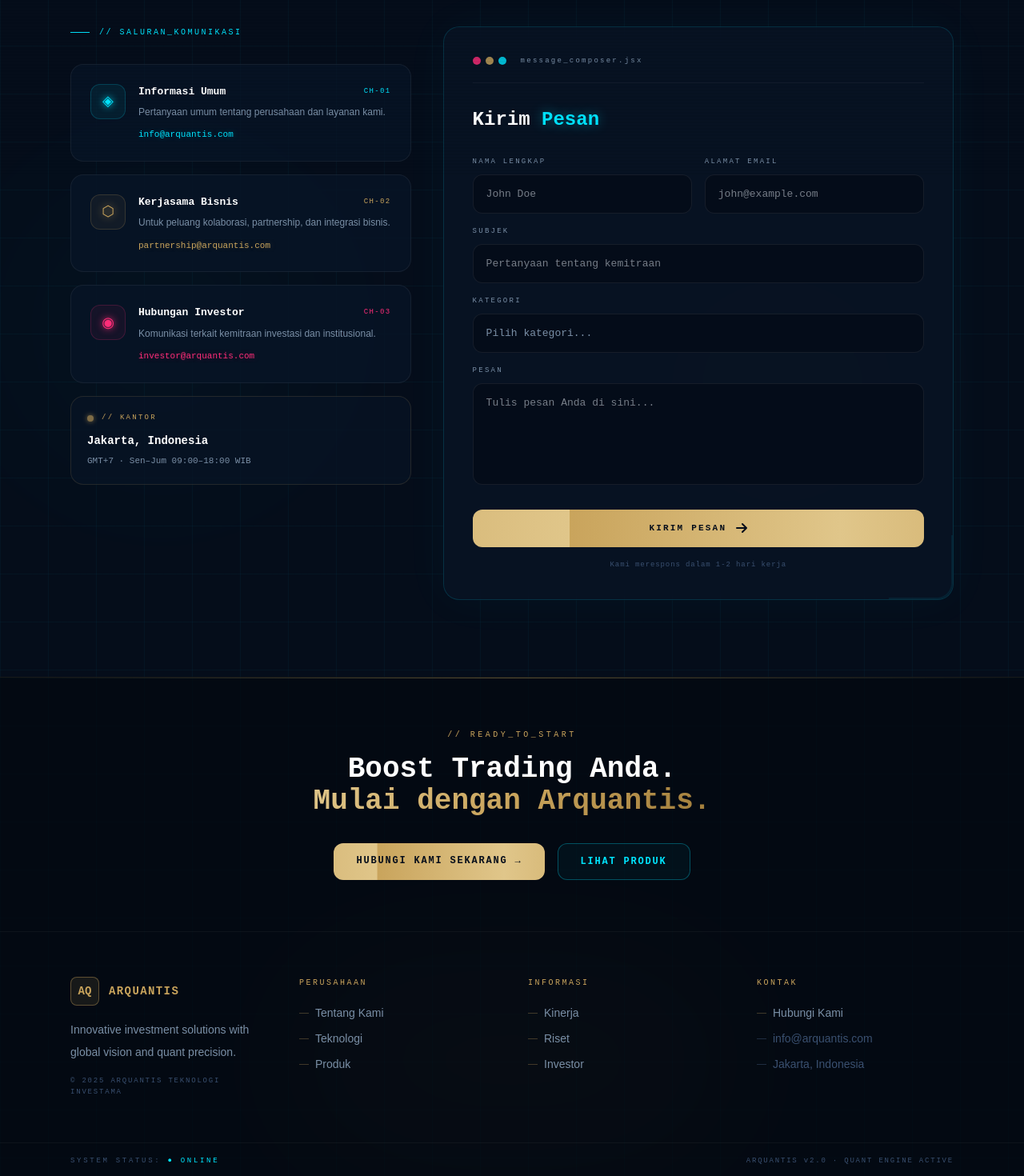
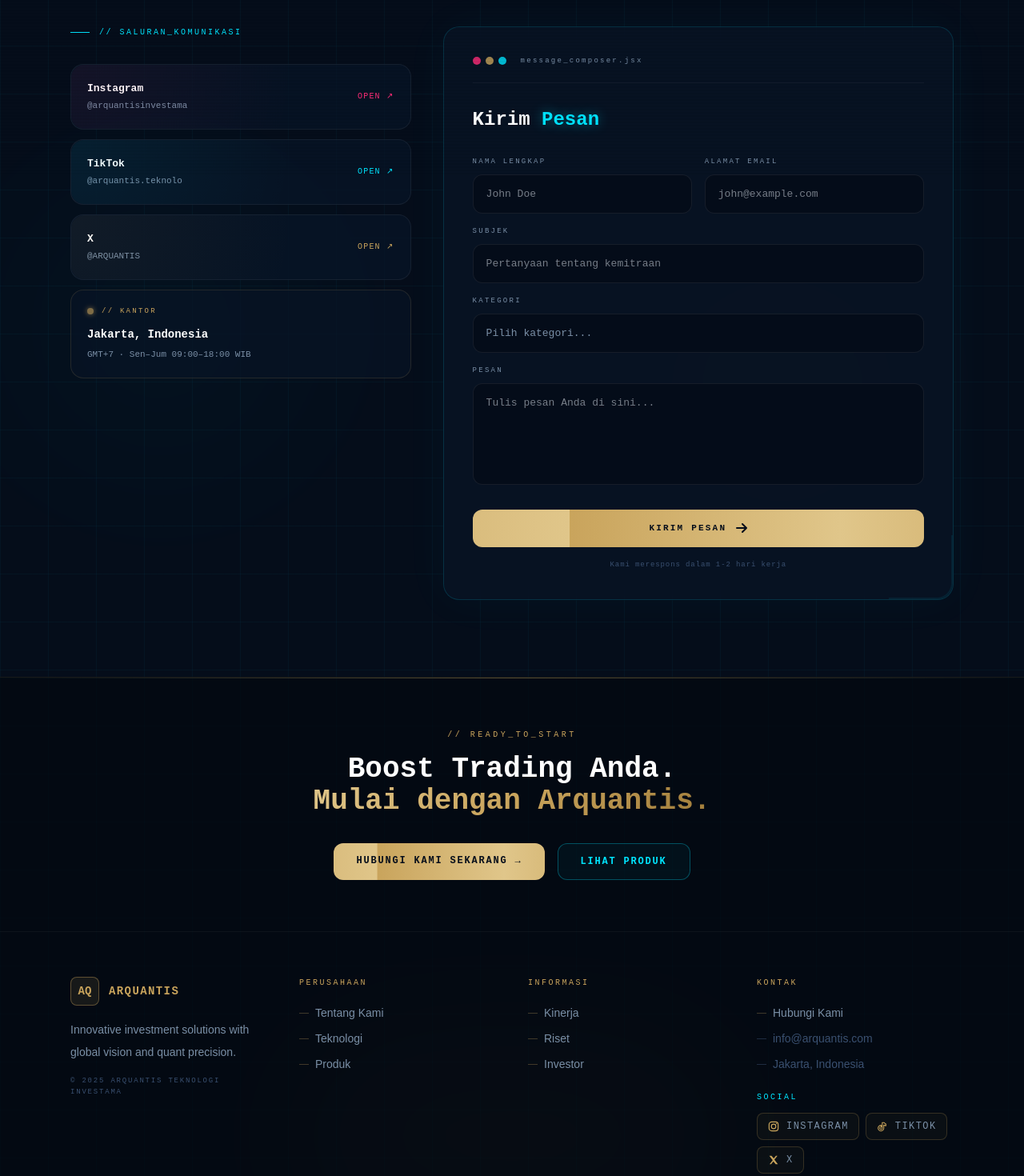
Before and after one commit to irsyadibdrrhmn/arquantis-web, a React (Vite) app: page /contact in a window 1280 px wide. Shown: the part 580-2050 px from the top of the page at 80% size. Built offline with nearby package versions, Linux system fonts and the light colour scheme.

Commit message:
add social media

```diff
--- a/src/components/Footer.jsx
+++ b/src/components/Footer.jsx
@@ -3,6 +3,42 @@ import { useLang } from "../context/LangContext";
 
 const Footer = () => {
   const { t } = useLang();
+  const socialLinks = [
+    {
+      name: "Instagram",
+      href: "https://www.instagram.com/arquantisinvestama?igsh=Yzc2ZXRpMnBlYWVv",
+      icon: (
+        <svg viewBox="0 0 24 24" className="h-4 w-4" fill="none" aria-hidden="true">
+          <rect x="3.5" y="3.5" width="17" height="17" rx="5" stroke="currentColor" strokeWidth="1.8" />
+          <circle cx="12" cy="12" r="4.2" stroke="currentColor" strokeWidth="1.8" />
+          <circle cx="17.3" cy="6.7" r="1.1" fill="currentColor" />
+        </svg>
+      ),
+    },
+    {
+      name: "TikTok",
+      href: "https://www.tiktok.com/@arquantis.teknolo?_r=1&_t=ZS-95AUgkyQATt",
+      icon: (
+        <svg viewBox="0 0 24 24" className="h-4 w-4" fill="none" aria-hidden="true">
+          <path
+            d="M15.5 4.8c.7 1.2 1.7 2.2 3 2.8v3.1c-1.4-.1-2.7-.5-3.9-1.2v5.7a5.3 5.3 0 1 1-4.6-5.2v3.1a2.3 2.3 0 1 0 1.7 2.2V4.8h3.8Z"
+            stroke="currentColor"
+            strokeWidth="1.6"
+            strokeLinejoin="round"
+          />
+        </svg>
+      ),
+    },
+    {
+      name: "X",
+      href: "https://x.com/ARQUANTIS",
+      icon: (
+        <svg viewBox="0 0 24 24" className="h-4 w-4" fill="none" aria-hidden="true">
+          <path d="m4 4 6.3 8.4L4.5 20h2.9l4.2-5.4L15.9 20H20l-6.5-8.7L19.2 4h-2.9l-4 5.1L8.1 4H4Z" fill="currentColor" />
+        </svg>
+      ),
+    },
+  ];
 
   return (
     <footer className="relative bg-[#030912] border-t border-[rgba(201,164,92,0.1)] overflow-hidden">
@@ -88,6 +124,24 @@ const Footer = () => {
                 </li>
               ))}
             </ul>
+            <div className="mt-6">
+              <h5 className="mb-3 font-mono text-[10px] tracking-[0.25em] uppercase text-[#00e5ff]">Social</h5>
+              <div className="flex flex-wrap gap-2">
+                {socialLinks.map((social) => (
+                  <a
+                    key={social.name}
+                    href={social.href}
+                    target="_blank"
+                    rel="noopener noreferrer"
+                    aria-label={`Arquantis ${social.name}`}
+                    className="group inline-flex items-center gap-2 rounded-lg border border-[rgba(201,164,92,0.22)] bg-[rgba(201,164,92,0.04)] px-3 py-2 text-xs text-[#7a8fa6] transition-all hover:border-[rgba(0,229,255,0.5)] hover:bg-[rgba(0,229,255,0.08)] hover:text-[#00e5ff]"
+                  >
+                    <span className="text-[#c9a45c] group-hover:text-[#00e5ff] transition-colors">{social.icon}</span>
+                    <span className="font-mono tracking-[0.12em] uppercase">{social.name}</span>
+                  </a>
+                ))}
+              </div>
+            </div>
           </div>
         </div>
       </div>
--- a/src/pages/ContactPage.jsx
+++ b/src/pages/ContactPage.jsx
@@ -5,16 +5,26 @@ import { useLang } from "../context/LangContext";
 const bgDark = "#050d1a";
 const bgCard = "rgba(8,21,38,0.85)";
 
-const channelColors = ["#00e5ff", "#c9a45c", "#ff2d78"];
-const channelIcons = ["◈", "⬡", "◉"];
-const channelCodes = ["CH-01", "CH-02", "CH-03"];
-const channelEmails = [
-  "info@arquantis.com",
-  "partnership@arquantis.com",
-  "investor@arquantis.com",
+const socialProfiles = [
+  {
+    name: "Instagram",
+    handle: "@arquantisinvestama",
+    url: "https://www.instagram.com/arquantisinvestama?igsh=Yzc2ZXRpMnBlYWVv",
+    color: "#ff2d78",
+  },
+  {
+    name: "TikTok",
+    handle: "@arquantis.teknolo",
+    url: "https://www.tiktok.com/@arquantis.teknolo?_r=1&_t=ZS-95AUgkyQATt",
+    color: "#00e5ff",
+  },
+  {
+    name: "X",
+    handle: "@ARQUANTIS",
+    url: "https://x.com/ARQUANTIS",
+    color: "#c9a45c",
+  },
 ];
-const channelTitleKeys = ["ch1title", "ch2title", "ch3title"];
-const channelDescKeys = ["ch1desc", "ch2desc", "ch3desc"];
 
 const ContactPage = () => {
   const { t } = useLang();
@@ -150,20 +160,23 @@ const ContactPage = () => {
                 </span>
               </div>
 
-              {channelTitleKeys.map((tk, i) => {
-                const color = channelColors[i];
-                return (
-                  <div
-                    key={i}
+              {socialProfiles.map((profile) => (
+                <a
+                  key={profile.name}
+                  href={profile.url}
+                  target="_blank"
+                  rel="noopener noreferrer"
                   className="card-hover group"
                   style={{
+                    display: "block",
                     position: "relative",
                     borderRadius: 16,
                     border: "1px solid rgba(255,255,255,0.06)",
                     background: bgCard,
-                      padding: 24,
-                      marginBottom: 16,
+                    padding: 20,
+                    marginBottom: 12,
                     overflow: "hidden",
+                    textDecoration: "none",
                   }}
                 >
                   <div
@@ -172,61 +185,19 @@ const ContactPage = () => {
                       inset: 0,
                       borderRadius: 16,
                       pointerEvents: "none",
-                        background: `radial-gradient(circle at top left, ${color}0c 0%, transparent 60%)`,
-                        opacity: 0,
-                        transition: "opacity 0.4s",
+                      background: `radial-gradient(circle at top left, ${profile.color}0f 0%, transparent 65%)`,
                     }}
-                      className="group-hover:opacity-100"
                   />
-                    <div
-                      style={{
-                        position: "absolute",
-                        top: 0,
-                        left: 0,
-                        right: 0,
-                        height: 1,
-                        pointerEvents: "none",
-                        background: `linear-gradient(90deg,transparent,${color},transparent)`,
-                        opacity: 0,
-                        transition: "opacity 0.4s",
-                      }}
-                      className="group-hover:opacity-100"
-                    />
-                    <div
-                      style={{
-                        display: "flex",
-                        alignItems: "flex-start",
-                        gap: 16,
-                      }}
-                    >
-                      <div
-                        style={{
-                          width: 44,
-                          height: 44,
-                          borderRadius: 12,
-                          flexShrink: 0,
-                          display: "flex",
-                          alignItems: "center",
-                          justifyContent: "center",
-                          fontSize: 18,
-                          color,
-                          border: `1px solid ${color}30`,
-                          background: `${color}10`,
-                          textShadow: `0 0 10px ${color}`,
-                        }}
-                      >
-                        {channelIcons[i]}
-                      </div>
-                      <div style={{ flex: 1, minWidth: 0 }}>
                   <div
                     style={{
                       display: "flex",
                       alignItems: "center",
                       justifyContent: "space-between",
-                            marginBottom: 6,
+                      gap: 12,
                     }}
                   >
-                          <h3
+                    <div style={{ minWidth: 0 }}>
+                      <p
                         style={{
                           fontFamily: "'Orbitron',monospace",
                           fontSize: 13,
@@ -235,47 +206,36 @@ const ContactPage = () => {
                           margin: 0,
                         }}
                       >
-                            {tc(tk)}
-                          </h3>
-                          <span
-                            style={{
-                              fontFamily: "'JetBrains Mono',monospace",
-                              fontSize: 9,
-                              letterSpacing: "0.15em",
-                              color,
-                            }}
-                          >
-                            {channelCodes[i]}
-                          </span>
-                        </div>
+                        {profile.name}
+                      </p>
                       <p
-                          style={{
-                            fontSize: 12,
-                            lineHeight: 1.7,
-                            color: "#7a8fa6",
-                            marginBottom: 10,
-                          }}
-                        >
-                          {tc(channelDescKeys[i])}
-                        </p>
-                        <div
                         style={{
                           fontFamily: "'JetBrains Mono',monospace",
                           fontSize: 11,
-                            color,
-                            textShadow: `0 0 8px ${color}40`,
+                          color: "#7a8fa6",
+                          margin: "4px 0 0",
                           overflow: "hidden",
                           textOverflow: "ellipsis",
                           whiteSpace: "nowrap",
                         }}
                       >
-                          {channelEmails[i]}
+                        {profile.handle}
+                      </p>
                     </div>
+                    <span
+                      style={{
+                        color: profile.color,
+                        fontFamily: "'JetBrains Mono',monospace",
+                        fontSize: 10,
+                        letterSpacing: "0.12em",
+                        textTransform: "uppercase",
+                      }}
+                    >
+                      open ↗
+                    </span>
                   </div>
-                    </div>
-                  </div>
-                );
-              })}
+                </a>
+              ))}
 
               {/* Office */}
               <div
```
Lines whose indentation alone changed are shown as unchanged.
